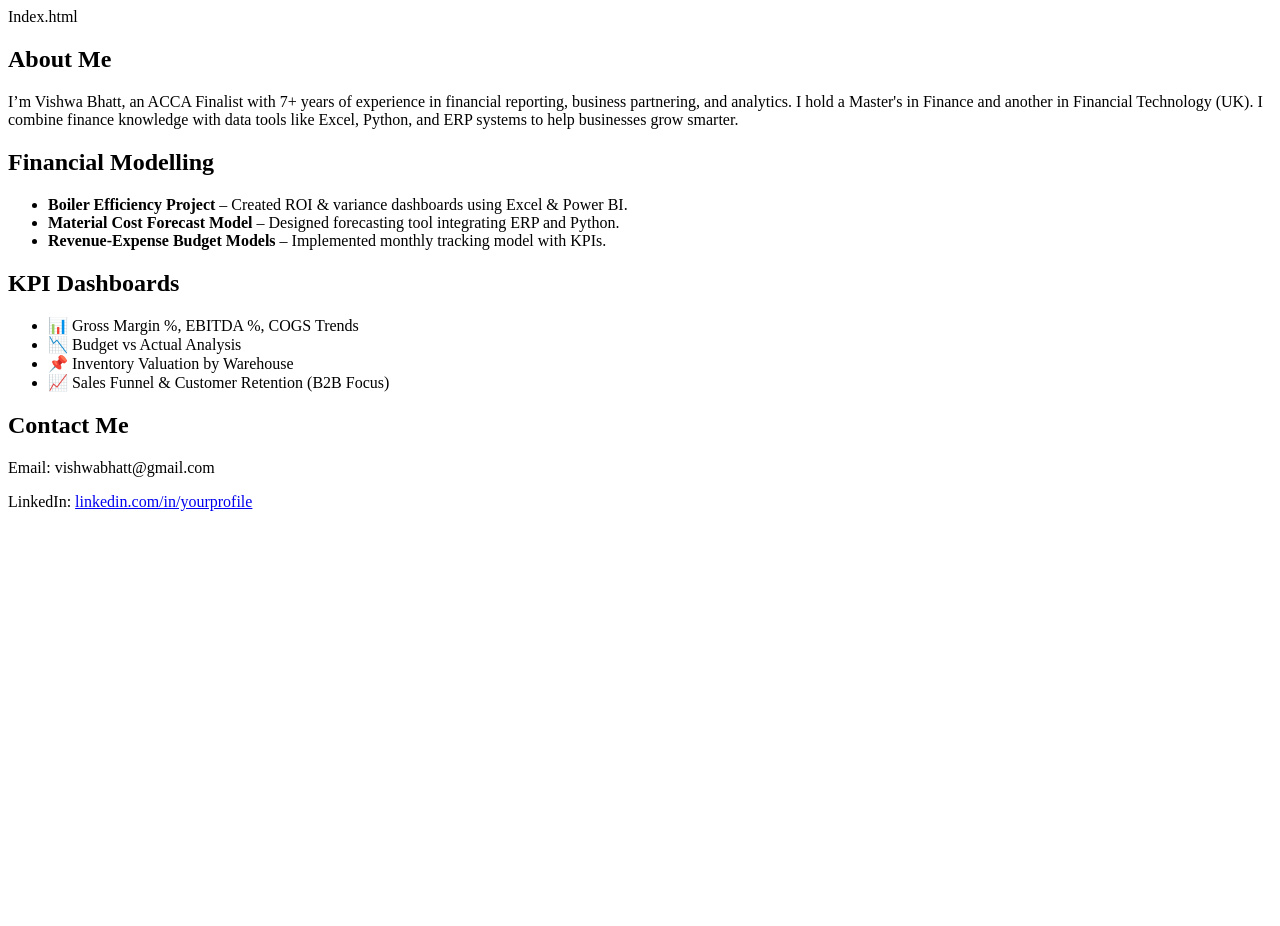
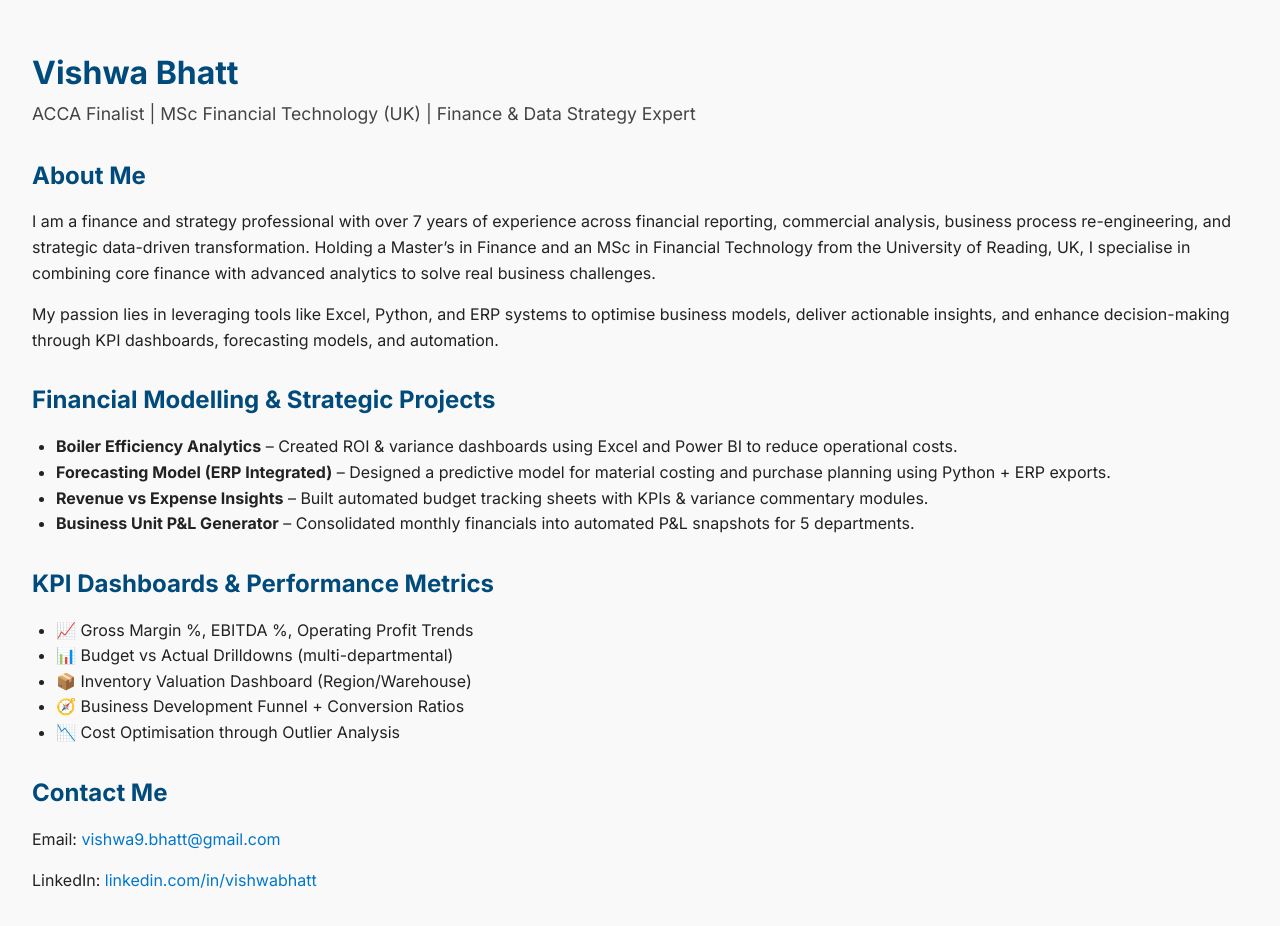
Before and after one commit to vishwa-999/VishwaBhatt-Portfolio, a plain HTML site: page index.html in a window 1280 px wide. Before the commit the page ends 800 px from the top, so only its background shows below. Drawn offline with Linux system fonts and the light colour scheme.

Commit message:
Update layout, formatting, and contact details for professional portfolio

```diff
--- a/index.html
+++ b/index.html
@@ -1,27 +1,94 @@
-Index.html
-<section id="about">
-  <h2>About Me</h2>
-  <p>I’m Vishwa Bhatt, an ACCA Finalist with 7+ years of experience in financial reporting, business partnering, and analytics. I hold a Master's in Finance and another in Financial Technology (UK). I combine finance knowledge with data tools like Excel, Python, and ERP systems to help businesses grow smarter.</p>
-</section>
-<section id="modelling">
-    <h2>Financial Modelling</h2>
+<!DOCTYPE html>
+<html lang="en">
+<head>
+  <meta charset="UTF-8">
+  <meta name="viewport" content="width=device-width, initial-scale=1.0">
+  <title>Vishwa Bhatt | Finance & Strategy Portfolio</title>
+  <link href="https://fonts.googleapis.com/css2?family=Inter:wght@400;600;700&display=swap" rel="stylesheet">
+  <style>
+    body {
+      font-family: 'Inter', sans-serif;
+      margin: 0;
+      padding: 2rem;
+      background-color: #f9f9f9;
+      color: #222;
+    }
+    h1, h2 {
+      color: #004b7c;
+    }
+    h1 {
+      font-size: 2rem;
+      margin-bottom: 0.2rem;
+    }
+    h2 {
+      font-size: 1.5rem;
+      margin-top: 2rem;
+    }
+    p, li {
+      font-size: 1rem;
+      line-height: 1.6;
+    }
+    ul {
+      padding-left: 1.5rem;
+    }
+    .section {
+      margin-bottom: 2rem;
+    }
+    .contact a {
+      color: #0077cc;
+      text-decoration: none;
+    }
+    .contact a:hover {
+      text-decoration: underline;
+    }
+    .tagline {
+      color: #444;
+      font-size: 1.1rem;
+      margin-top: 0.5rem;
+    }
+  </style>
+</head>
+<body>
+
+  <h1>Vishwa Bhatt</h1>
+  <p class="tagline">ACCA Finalist | MSc Financial Technology (UK) | Finance & Data Strategy Expert</p>
+
+  <div class="section" id="about">
+    <h2>About Me</h2>
+    <p>
+      I am a finance and strategy professional with over 7 years of experience across financial reporting, commercial analysis, business process re-engineering, and strategic data-driven transformation. Holding a Master’s in Finance and an MSc in Financial Technology from the University of Reading, UK, I specialise in combining core finance with advanced analytics to solve real business challenges.
+    </p>
+    <p>
+      My passion lies in leveraging tools like Excel, Python, and ERP systems to optimise business models, deliver actionable insights, and enhance decision-making through KPI dashboards, forecasting models, and automation.
+    </p>
+  </div>
+
+  <div class="section" id="modelling">
+    <h2>Financial Modelling & Strategic Projects</h2>
     <ul>
-      <li><strong>Boiler Efficiency Project</strong> – Created ROI & variance dashboards using Excel & Power BI.</li>
-      <li><strong>Material Cost Forecast Model</strong> – Designed forecasting tool integrating ERP and Python.</li>
-      <li><strong>Revenue-Expense Budget Models</strong> – Implemented monthly tracking model with KPIs.</li>
+      <li><strong>Boiler Efficiency Analytics</strong> – Created ROI & variance dashboards using Excel and Power BI to reduce operational costs.</li>
+      <li><strong>Forecasting Model (ERP Integrated)</strong> – Designed a predictive model for material costing and purchase planning using Python + ERP exports.</li>
+      <li><strong>Revenue vs Expense Insights</strong> – Built automated budget tracking sheets with KPIs & variance commentary modules.</li>
+      <li><strong>Business Unit P&L Generator</strong> – Consolidated monthly financials into automated P&L snapshots for 5 departments.</li>
     </ul>
-  </section>
-  <section id="kpi">
-    <h2>KPI Dashboards</h2>
+  </div>
+
+  <div class="section" id="kpi">
+    <h2>KPI Dashboards & Performance Metrics</h2>
     <ul>
-      <li>📊 Gross Margin %, EBITDA %, COGS Trends</li>
-      <li>📉 Budget vs Actual Analysis</li>
-      <li>📌 Inventory Valuation by Warehouse</li>
-      <li>📈 Sales Funnel & Customer Retention (B2B Focus)</li>
+      <li>📈 Gross Margin %, EBITDA %, Operating Profit Trends</li>
+      <li>📊 Budget vs Actual Drilldowns (multi-departmental)</li>
+      <li>📦 Inventory Valuation Dashboard (Region/Warehouse)</li>
+      <li>🧭 Business Development Funnel + Conversion Ratios</li>
+      <li>📉 Cost Optimisation through Outlier Analysis</li>
     </ul>
-  </section>
-  <section id="contact">
+  </div>
+
+  <div class="section contact" id="contact">
     <h2>Contact Me</h2>
-    <p>Email: vishwabhatt@gmail.com</p>
-    <p>LinkedIn: <a href="https://www.linkedin.com/in/vishwabhatt/">linkedin.com/in/yourprofile</a></p>
-  </section>
+    <p>Email: <a href="mailto:vishwa9.bhatt@gmail.com">vishwa9.bhatt@gmail.com</a></p>
+    <p>LinkedIn: <a href="https://www.linkedin.com/in/vishwabhatt/" target="_blank">linkedin.com/in/vishwabhatt</a></p>
+  </div>
+
+</body>
+</html>
```
